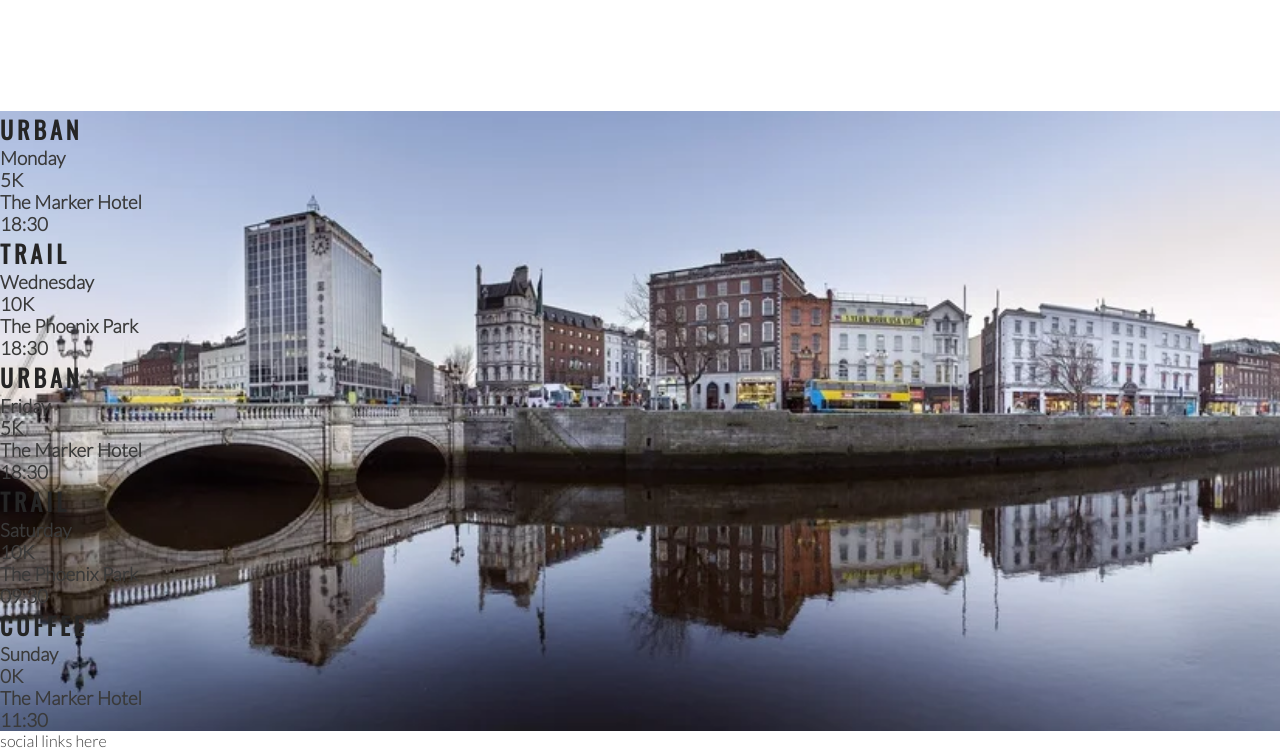
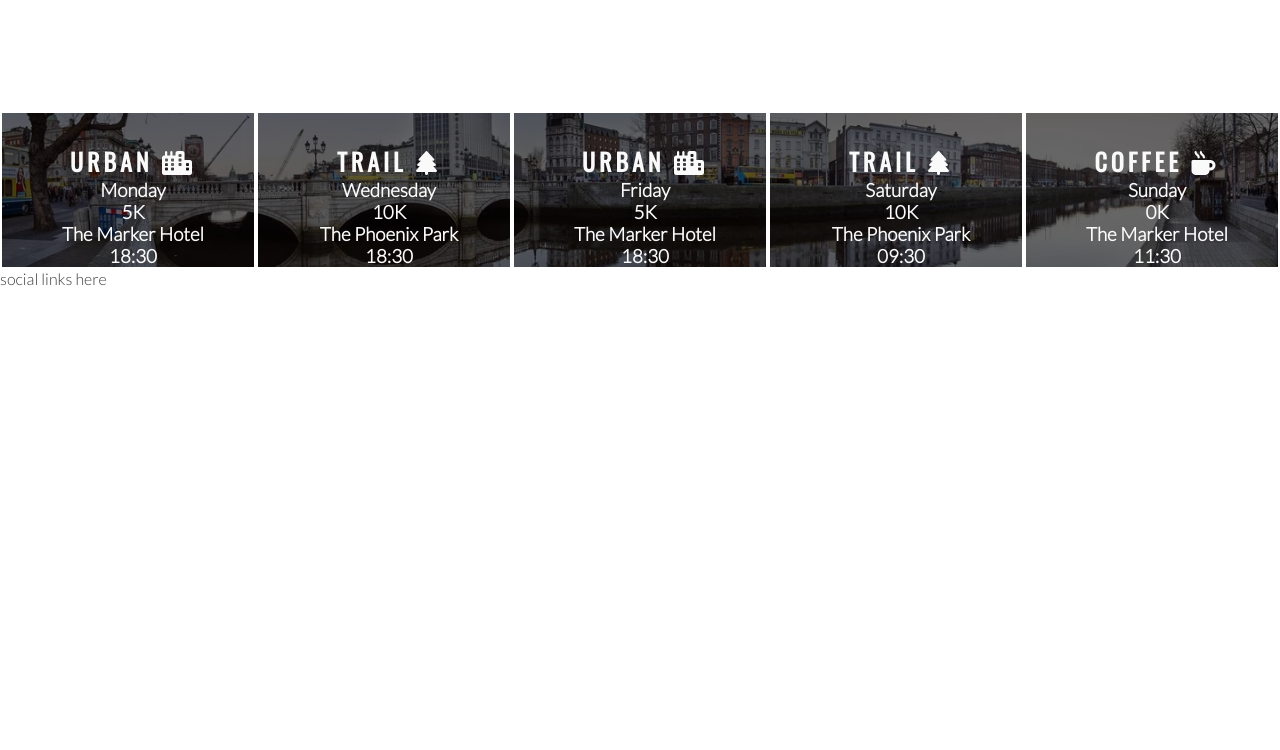
Before and after one commit to Ant0nSk0/love-running, a plain HTML site: page index.html in a window 1280 px wide. Shown: the part 1184-1934 px from the top of the page. After the commit the page ends 1472 px from the top, so only its background shows below. Drawn offline with nearby package versions, Linux system fonts and the light colour scheme.

Commit message:
Style times panels and add icons

```diff
--- a/assets/css/style.css
+++ b/assets/css/style.css
@@ -202,3 +202,19 @@ hr {
     width:100%;
     overflow: hidden;
 }
+
+#times div {
+    color:#fafafa;
+    background-color: rgba(0, 0, 0, .6);
+    width:20%;
+    height:300%;
+    float:left;
+    padding: 30px 0 0 10px;
+    text-align: center;
+    border: 2px solid white;
+    box-sizing:border-box;
+}
+
+#times h2 {
+    color: #fafafa;
+}
--- a/index.html
+++ b/index.html
@@ -85,35 +85,35 @@
     </section>
     <section id="times">
         <div>
-            <h2>Urban</h2>
+            <h2>Urban <i class="fa-solid fa-city"></i></h2>
             <h3>Monday</h3>
             <h3>5K</h3>
             <h3>The Marker Hotel</h3>
             <h3>18:30</h3>
         </div>
         <div>
-            <h2>Trail</h2>
+            <h2>Trail <i class="fa-solid fa-tree"></i></h2>
             <h3>Wednesday</h3>
             <h3>10K</h3>
             <h3>The Phoenix Park</h3>
             <h3>18:30</h3>
         </div>
         <div>
-            <h2>Urban</h2>
+            <h2>Urban <i class="fa-solid fa-city"></i></h2>
             <h3>Friday</h3>
             <h3>5K</h3>
             <h3>The Marker Hotel</h3>
             <h3>18:30</h3>
         </div>
         <div>
-            <h2>Trail</h2>
+            <h2>Trail <i class="fa-solid fa-tree"></i></h2>
             <h3>Saturday</h3>
             <h3>10K</h3>
             <h3>The Phoenix Park</h3>
             <h3>09:30</h3>
         </div>
         <div>
-            <h2>Coffee</h2>
+            <h2>Coffee <i class="fa-solid fa-mug-hot"></i></h2>
             <h3>Sunday</h3>
             <h3>0K</h3>
             <h3>The Marker Hotel</h3>
```
